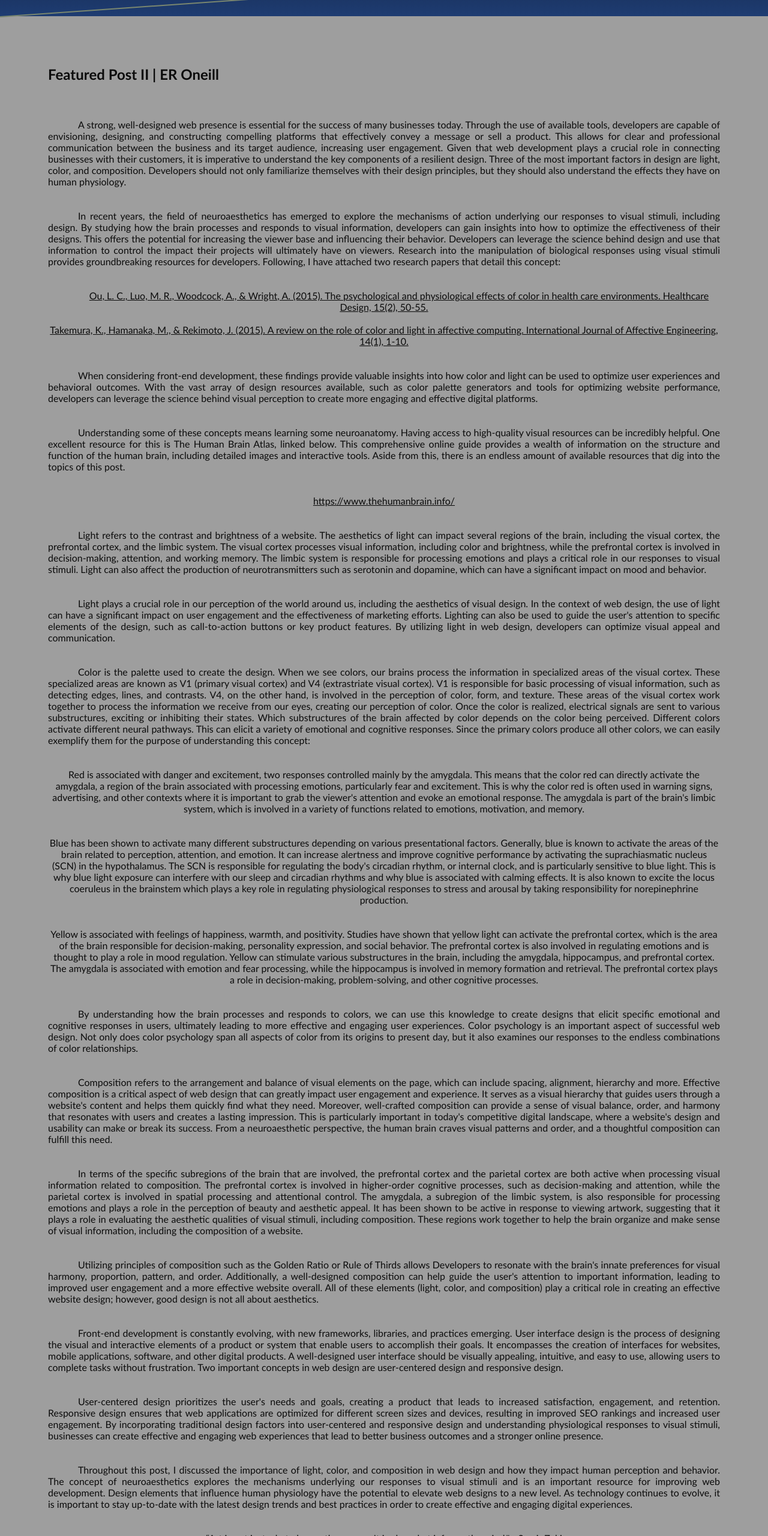
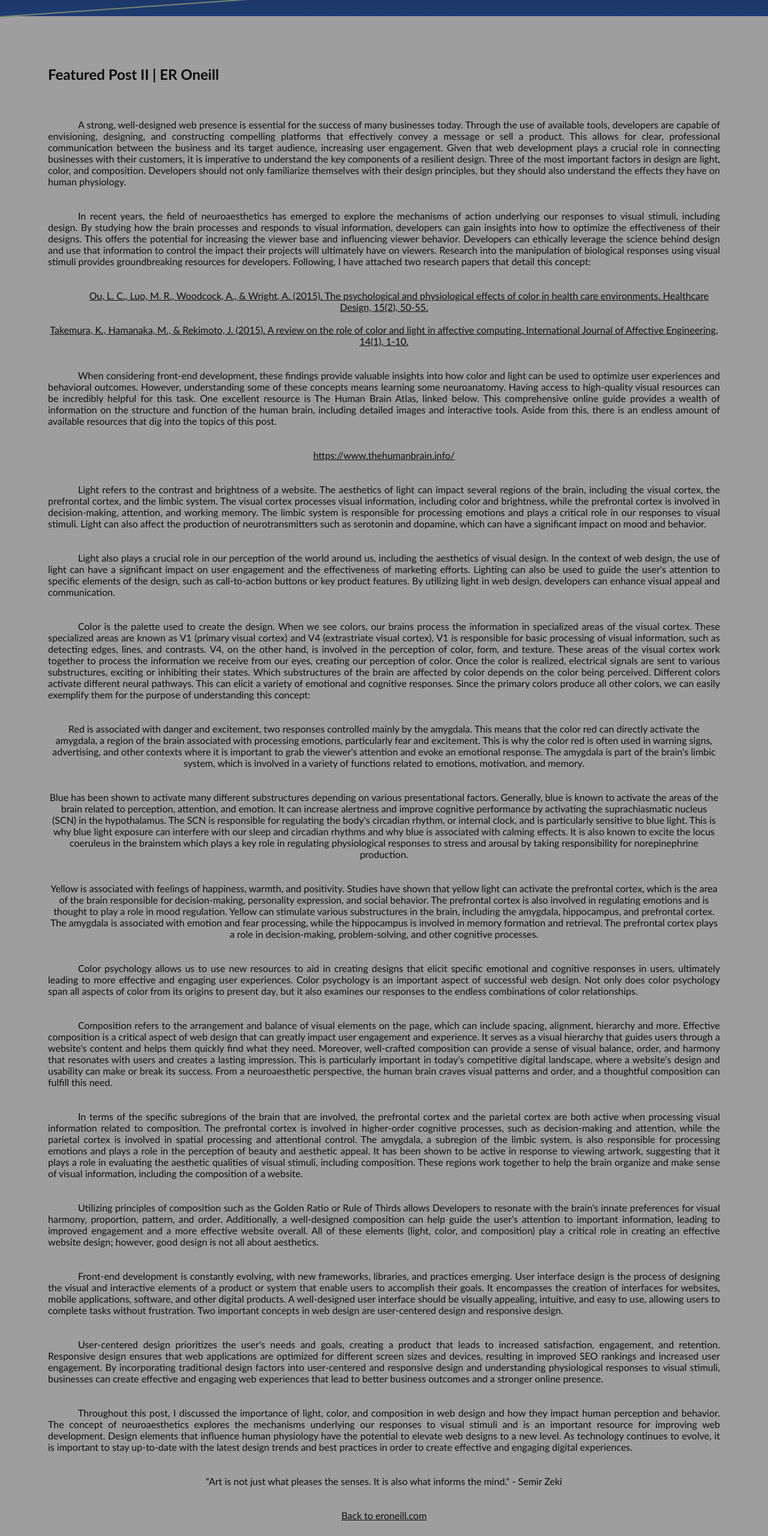
Before and after one commit to oneillero/ERO, a plain HTML site: page devfull.html in a window 1280 px wide. Shown: the part 240-2800 px from the top of the page at 60% size. Drawn offline with Linux system fonts and the light colour scheme.

Commit message:
Update devfull.html

```diff
--- a/devfull.html
+++ b/devfull.html
@@ -66,13 +66,13 @@
   <div class="content">
     <h2>Featured Post II | ER Oneill</h2>
     <p style="text-align: justify; text-indent: 50px;">
-      A strong, well-designed web presence is essential for the success of many businesses today. Through the use of available tools, developers are capable of envisioning, designing, and constructing compelling platforms that effectively convey a message or sell a product. This allows for clear and professional communication between the business and its target audience, increasing user engagement. Given that web development plays a crucial role in connecting businesses with their customers, it is imperative to understand the key components of a resilient design. Three of the most important factors in design are light, color, and composition. Developers should not only familiarize themselves with their design principles, but they should also understand the effects they have on human physiology.
+      A strong, well-designed web presence is essential for the success of many businesses today. Through the use of available tools, developers are capable of envisioning, designing, and constructing compelling platforms that effectively convey a message or sell a product. This allows for clear, professional communication between the business and its target audience, increasing user engagement. Given that web development plays a crucial role in connecting businesses with their customers, it is imperative to understand the key components of a resilient design. Three of the most important factors in design are light, color, and composition. Developers should not only familiarize themselves with their design principles, but they should also understand the effects they have on human physiology.
     </p>
 
       <br><br>
 
     <p style="text-align: justify; text-indent: 50px;">
-      In recent years, the field of neuroaesthetics has emerged to explore the mechanisms of action underlying our responses to visual stimuli, including design. By studying how the brain processes and responds to visual information, developers can gain insights into how to optimize the effectiveness of their designs. This offers the potential for increasing the viewer base and influencing their behavior. Developers can leverage the science behind design and use that information to control the impact their projects will ultimately have on viewers. Research into the manipulation of biological responses using visual stimuli provides groundbreaking resources for developers. Following, I have attached two research papers that detail this concept:
+      In recent years, the field of neuroaesthetics has emerged to explore the mechanisms of action underlying our responses to visual stimuli, including design. By studying how the brain processes and responds to visual information, developers can gain insights into how to optimize the effectiveness of their designs. This offers the potential for increasing the viewer base and influencing viewer behavior. Developers can ethically leverage the science behind design and use that information to control the impact their projects will ultimately have on viewers. Research into the manipulation of biological responses using visual stimuli provides groundbreaking resources for developers. Following, I have attached two research papers that detail this concept:
     </p>
 
         <br><br>
@@ -86,13 +86,7 @@
         <br><br>
 
     <p style="text-align: justify; text-indent: 50px;">
-      When considering front-end development, these findings provide valuable insights into how color and light can be used to optimize user experiences and behavioral outcomes. With the vast array of design resources available, such as color palette generators and tools for optimizing website performance, developers can leverage the science behind visual perception to create more engaging and effective digital platforms.
-    </p>
-
-        <br><br>
-
-    <p style="text-align: justify; text-indent: 50px;">
-      Understanding some of these concepts means learning some neuroanatomy. Having access to high-quality visual resources can be incredibly helpful. One excellent resource for this is The Human Brain Atlas, linked below. This comprehensive online guide provides a wealth of information on the structure and function of the human brain, including detailed images and interactive tools. Aside from this, there is an endless amount of available resources that dig into the topics of this post.
+      When considering front-end development, these findings provide valuable insights into how color and light can be used to optimize user experiences and behavioral outcomes. However, understanding some of these concepts means learning some neuroanatomy. Having access to high-quality visual resources can be incredibly helpful for this task. One excellent resource is The Human Brain Atlas, linked below. This comprehensive online guide provides a wealth of information on the structure and function of the human brain, including detailed images and interactive tools. Aside from this, there is an endless amount of available resources that dig into the topics of this post.
     </p>
 
         <br><br>
@@ -110,13 +104,13 @@
         <br><br>
 
     <p style="text-align: justify; text-indent: 50px;">
-      Light plays a crucial role in our perception of the world around us, including the aesthetics of visual design. In the context of web design, the use of light can have a significant impact on user engagement and the effectiveness of marketing efforts. Lighting can also be used to guide the user's attention to specific elements of the design, such as call-to-action buttons or key product features. By utilizing light in web design, developers can optimize visual appeal and communication.
+      Light also plays a crucial role in our perception of the world around us, including the aesthetics of visual design. In the context of web design, the use of light can have a significant impact on user engagement and the effectiveness of marketing efforts. Lighting can also be used to guide the user's attention to specific elements of the design, such as call-to-action buttons or key product features. By utilizing light in web design, developers can enhance visual appeal and communication.
     </p>
 
         <br><br>
 
     <p style="text-align: justify; text-indent: 50px;">
-      Color is the palette used to create the design. When we see colors, our brains process the information in specialized areas of the visual cortex. These specialized areas are known as V1 (primary visual cortex) and V4 (extrastriate visual cortex). V1 is responsible for basic processing of visual information, such as detecting edges, lines, and contrasts. V4, on the other hand, is involved in the perception of color, form, and texture. These areas of the visual cortex work together to process the information we receive from our eyes, creating our perception of color. Once the color is realized, electrical signals are sent to various substructures, exciting or inhibiting their states. Which substructures of the brain affected by color depends on the color being perceived. Different colors activate different neural pathways. This can elicit a variety of emotional and cognitive responses. Since the primary colors produce all other colors, we can easily exemplify them for the purpose of understanding this concept:
+      Color is the palette used to create the design. When we see colors, our brains process the information in specialized areas of the visual cortex. These specialized areas are known as V1 (primary visual cortex) and V4 (extrastriate visual cortex). V1 is responsible for basic processing of visual information, such as detecting edges, lines, and contrasts. V4, on the other hand, is involved in the perception of color, form, and texture. These areas of the visual cortex work together to process the information we receive from our eyes, creating our perception of color. Once the color is realized, electrical signals are sent to various substructures, exciting or inhibiting their states. Which substructures of the brain are affected by color depends on the color being perceived. Different colors activate different neural pathways. This can elicit a variety of emotional and cognitive responses. Since the primary colors produce all other colors, we can easily exemplify them for the purpose of understanding this concept:
     </p>
 
         <br><br>
@@ -141,7 +135,7 @@
         <br><br>
 
     <p style="text-align: justify; text-indent: 50px;">
-      By understanding how the brain processes and responds to colors, we can use this knowledge to create designs that elicit specific emotional and cognitive responses in users, ultimately leading to more effective and engaging user experiences. Color psychology is an important aspect of successful web design. Not only does color psychology span all aspects of color from its origins to present day, but it also examines our responses to the endless combinations of color relationships.
+      Color psychology allows us to use new resources to aid in creating designs that elicit specific emotional and cognitive responses in users, ultimately leading to more effective and engaging user experiences. Color psychology is an important aspect of successful web design. Not only does color psychology span all aspects of color from its origins to present day, but it also examines our responses to the endless combinations of color relationships.
     </p>
 
         <br><br>
@@ -159,7 +153,7 @@
         <br><br>
 
     <p style="text-align: justify; text-indent: 50px;">
-      Utilizing principles of composition such as the Golden Ratio or Rule of Thirds allows Developers to resonate with the brain's innate preferences for visual harmony, proportion, pattern, and order. Additionally, a well-designed composition can help guide the user's attention to important information, leading to improved user engagement and a more effective website overall. All of these elements (light, color, and composition) play a critical role in creating an effective website design; however, good design is not all about aesthetics.
+      Utilizing principles of composition such as the Golden Ratio or Rule of Thirds allows Developers to resonate with the brain's innate preferences for visual harmony, proportion, pattern, and order. Additionally, a well-designed composition can help guide the user's attention to important information, leading to improved engagement and a more effective website overall. All of these elements (light, color, and composition) play a critical role in creating an effective website design; however, good design is not all about aesthetics.
     </p>
 
         <br><br>
@@ -187,6 +181,13 @@
     </p>
 
           <br><br>
+
+    <p style="text-align: center;">
+      <a href="https://eroneill.com">Back to eroneill.com</a>
+    </p>
+
+        <br><br>
+
   </div>
   <script>
     document.addEventListener('scroll', function() {
```
